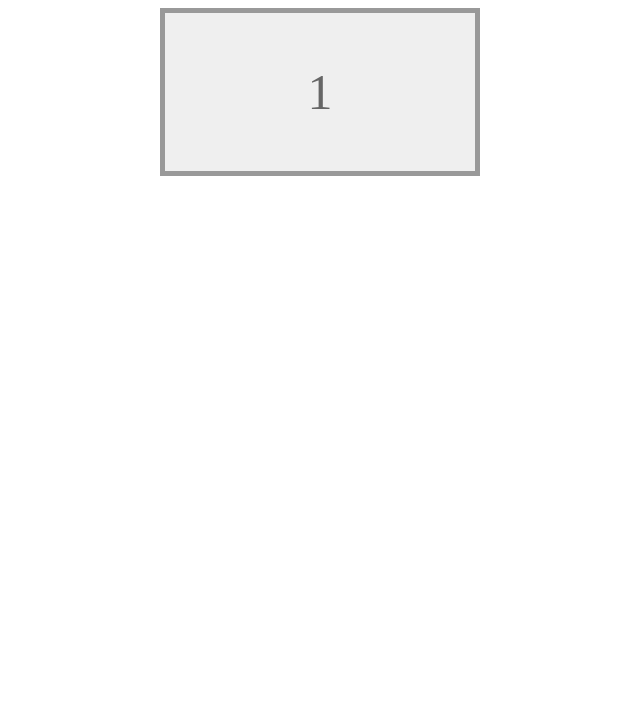
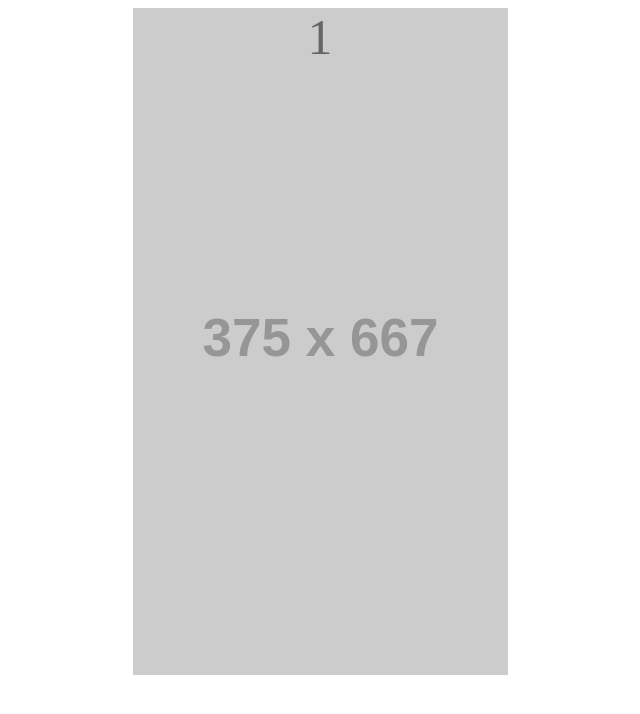
Before and after one commit to masanorifunaki/flipsnap, a plain HTML site: page index.html in a window 1280 px wide. Shown: the whole page, without its empty margins (320-960 px from the left). Drawn offline with Linux system fonts and the light colour scheme; placeholder pictures from the web are drawn by us.

Commit message:
CSS調整

```diff
--- a/index.html
+++ b/index.html
@@ -13,9 +13,9 @@
 <body>
   <div class="viewport">
     <div class="flipsnap">
-      <div class="item">1</div>
-      <div class="item">2</div>
-      <div class="item">3</div>
+      <div style="background-image: url(https://placehold.jp/375x667.png)" class="item">1</div>
+      <div style="background-image: url(https://placehold.jp/375x667.png)" class="item">2</div>
+      <div style="background-image: url(https://placehold.jp/375x667.png)" class="item">3</div>
     </div>
   </div>
 
--- a/style.css
+++ b/style.css
@@ -1,5 +1,10 @@
+* {
+  box-sizing: border-box;
+}
+
 .viewport {
-  width: 320px;
+  max-width: 375px;
+  max-height: 667px;
   overflow: hidden;
   margin: 0 auto;
   -webkit-transform: translateZ(0);
@@ -7,7 +12,7 @@
 }
 
 .flipsnap {
-  width: 960px;
+  width: 1125px;
   /* 320px(item width) * 3(item count) */
 }
 
@@ -20,11 +25,12 @@
 
 .item {
   float: left;
-  width: 310px;
+  width: 375px;
+  height: 667px;
   font-size: 50px;
+  background-position: center;
+  background-size: cover;
   text-align: center;
-  padding: 50px 0;
   background: #EFEFEF;
-  border: 5px solid #999;
   color: #666;
 }
```
